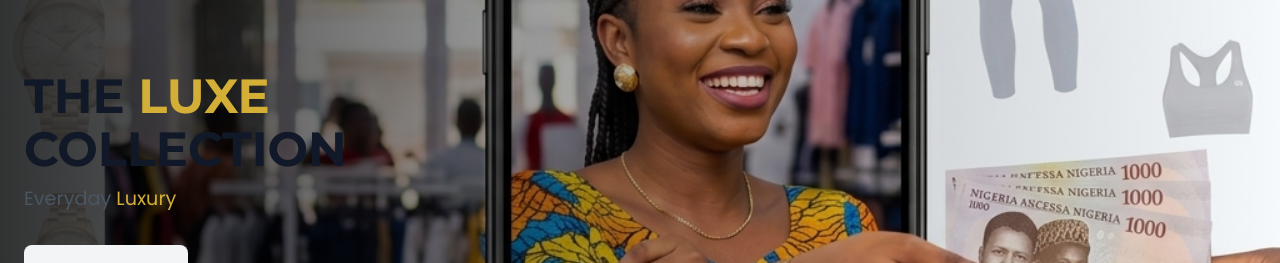
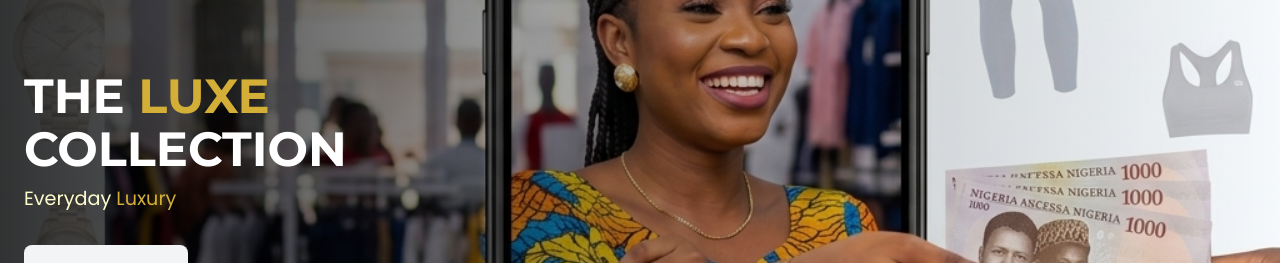
Before and after one commit to Prevail240/Smartwear-ecommerce, a Next.js app: page / in a window 1280 px wide. Shown: the part 229-492 px from the top of the page. Built offline with nearby package versions, Linux system fonts and the light colour scheme; no server answers; the database is empty.

Commit message:
Update hero text colors to white and cream

```diff
--- a/src/app/page.module.css
+++ b/src/app/page.module.css
@@ -35,13 +35,13 @@
   font-size: 1.8rem;
   line-height: 1.1;
   margin-bottom: 8px;
-  color: var(--text-primary);
+  color: #FFFFFF;
   width: fit-content;
 }
 
 .heroSub {
   font-size: 0.9rem;
-  color: var(--text-secondary);
+  color: #FFFDD0;
   margin-bottom: 20px;
   max-width: 70%;
 }
```
